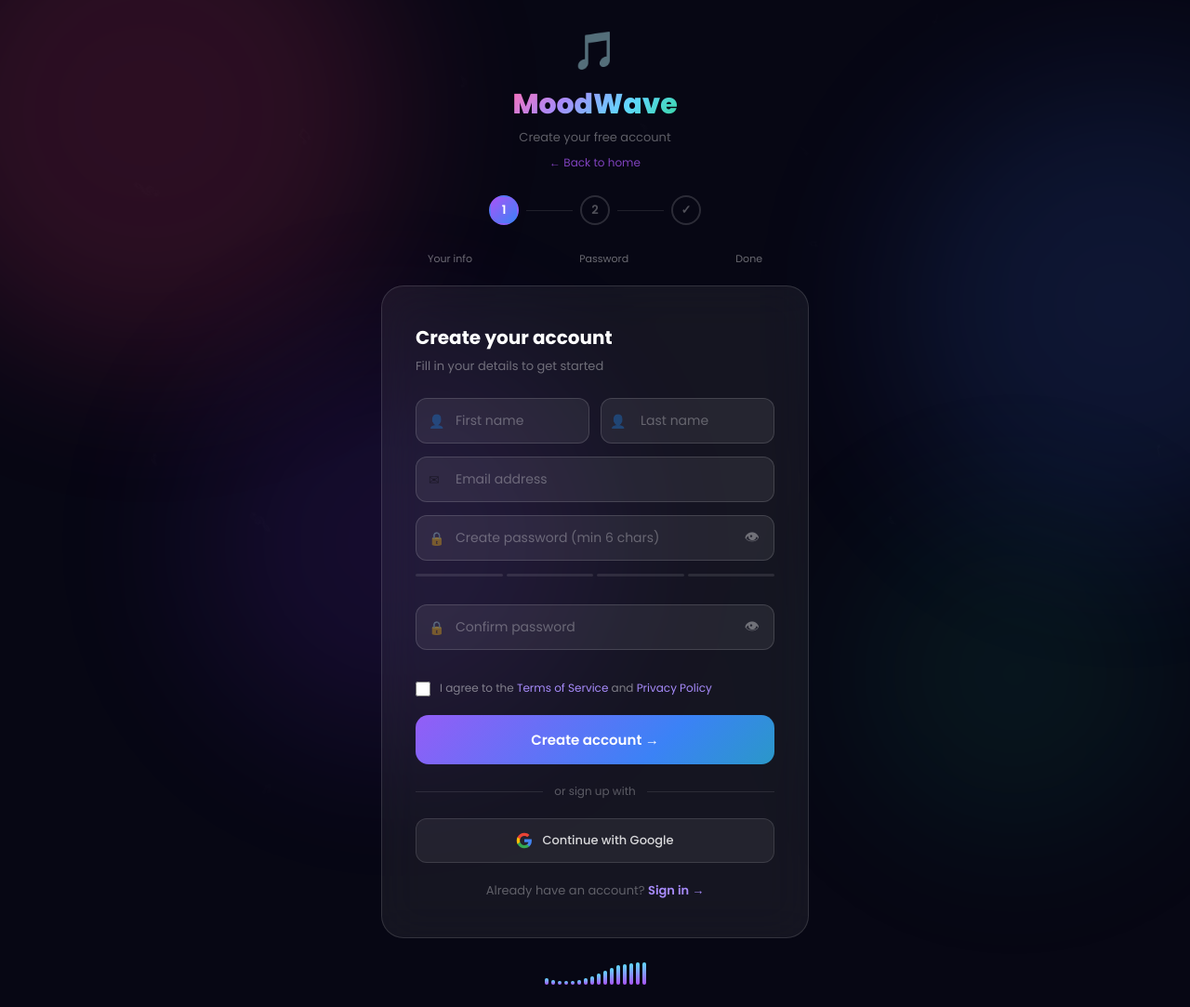
After one commit to sathishkumarp329-alt/moodwave, a Flask app: page /register in a window 1280 px wide. The commit adds this page. Shown: the whole page at 93% size. Run offline with Flask 3, Linux system fonts and the light colour scheme.

Commit message:
Separate login and register pages

```diff
--- a/app.py
+++ b/app.py
@@ -105,28 +105,46 @@
     # Always show home page first — do NOT auto redirect to dashboard
     return render_template("home.html")
 
+# ── ADD THESE NEW ROUTES TO YOUR app.py ───────────────────────────────────────
+# Replace the existing @app.route("/auth") section with all of these:
+
+@app.route("/auth")
+def auth():
+    # Keep old /auth route — redirect to /login
+    if "user_id" in session:
+        return redirect(url_for("dashboard"))
+    return redirect(url_for("login_page"))
+
+@app.route("/login")
+def login_page():
+    if "user_id" in session:
+        return redirect(url_for("dashboard"))
+    return render_template("login.html")
+
+@app.route("/register")
+def register_page():
+    if "user_id" in session:
+        return redirect(url_for("dashboard"))
+    return render_template("register.html")
+
+@app.route("/")
+def root():
+    return render_template("home.html")
+
 @app.route("/home")
 def home():
     return render_template("home.html")
 
-@app.route("/auth")
-def auth():
-    # If already logged in go straight to dashboard
-    if "user_id" in session:
-        return redirect(url_for("dashboard"))
-    return render_template("auth.html")
-
 @app.route("/dashboard")
 def dashboard():
-    # Protected — must be logged in
     if "user_id" not in session:
-        return redirect(url_for("auth"))
+        return redirect(url_for("login_page"))
     return render_template("index.html")
 
 @app.route("/stats")
 def stats():
     if "user_id" not in session:
-        return redirect(url_for("auth"))
+        return redirect(url_for("login_page"))
     return render_template("stats.html")
 
 # ══════════════════════════════════════════════════════════════════════════════
--- a/templates/home.html
+++ b/templates/home.html
@@ -161,7 +161,7 @@
      NAVBAR
 ══════════════════════════════════════════════════════════════════════ -->
 <nav class="navbar">
-  <div class="nav-logo" onclick="scrollTo(0,0)">🎵 Kamly😄</div>
+  <div class="nav-logo" onclick="scrollTo(0,0)">🎵 MoodWave</div>
   <div class="nav-links">
     <a class="nav-link active" onclick="scrollToSection('home')">Home</a>
     <a class="nav-link" onclick="scrollToSection('discover')">Discover</a>
@@ -169,8 +169,8 @@
     <a class="nav-link" onclick="scrollToSection('features')">Features</a>
   </div>
   <div class="nav-btns">
-    <button class="btn-outline" onclick="location.href='/auth'">Sign in</button>
-    <button class="btn-primary" onclick="location.href='/auth'">Get started</button>
+    <button class="btn-outline" onclick="location.href='/login'">Sign in</button>
+    <button class="btn-primary" onclick="location.href='/register'">Get started</button>
   </div>
 </nav>
 
--- /dev/null
+++ b/templates/register.html
@@ -0,0 +1,286 @@
+<!DOCTYPE html>
+<html lang="en">
+<head>
+<meta charset="UTF-8"/>
+<meta name="viewport" content="width=device-width, initial-scale=1.0"/>
+<title>MoodWave — Create Account</title>
+<style>
+@import url('https://fonts.googleapis.com/css2?family=Poppins:wght@300;400;500;600;700;800&display=swap');
+*{margin:0;padding:0;box-sizing:border-box;}
+body{font-family:'Poppins',sans-serif;min-height:100vh;background:#070714;overflow-x:hidden;}
+.blob{position:fixed;border-radius:50%;filter:blur(80px);opacity:0.38;pointer-events:none;z-index:0;animation:bd ease-in-out infinite alternate;}
+.b1{width:500px;height:500px;background:rgba(255,60,120,0.4);top:-150px;left:-120px;animation-duration:9s;}
+.b2{width:450px;height:450px;background:rgba(60,120,255,0.35);top:10%;right:-120px;animation-duration:12s;animation-delay:-3s;}
+.b3{width:400px;height:400px;background:rgba(140,60,255,0.3);bottom:5%;left:15%;animation-duration:10s;animation-delay:-5s;}
+.b4{width:320px;height:320px;background:rgba(20,200,150,0.22);bottom:-60px;right:5%;animation-duration:8s;animation-delay:-2s;}
+@keyframes bd{from{transform:translate(0,0) scale(1);}to{transform:translate(35px,25px) scale(1.1);}}
+.note{position:fixed;color:rgba(255,255,255,0.09);pointer-events:none;z-index:1;animation:fn linear infinite;}
+@keyframes fn{0%{transform:translateY(105vh) rotate(0deg);opacity:0;}8%{opacity:0.11;}92%{opacity:0.07;}100%{transform:translateY(-60px) rotate(400deg);opacity:0;}}
+.card{background:rgba(255,255,255,0.06);backdrop-filter:blur(22px);-webkit-backdrop-filter:blur(22px);border:1px solid rgba(255,255,255,0.13);border-radius:24px;padding:40px 36px;width:100%;max-width:460px;position:relative;z-index:10;}
+.gt{background:linear-gradient(135deg,#ff6eb4,#a78bfa,#60d9ff,#34d399);-webkit-background-clip:text;-webkit-text-fill-color:transparent;background-clip:text;}
+.inp-wrap{position:relative;margin-bottom:14px;}
+.inp-icon{position:absolute;left:14px;top:50%;transform:translateY(-50%);font-size:14px;pointer-events:none;opacity:0.4;}
+.inp{width:100%;padding:13px 14px 13px 42px;background:rgba(255,255,255,0.07);border:1px solid rgba(255,255,255,0.14);border-radius:12px;color:#fff;font-family:'Poppins',sans-serif;font-size:14px;outline:none;transition:border-color 0.2s,background 0.2s;}
+.inp::placeholder{color:rgba(255,255,255,0.3);}
+.inp:focus{border-color:rgba(168,85,247,0.75);background:rgba(255,255,255,0.10);}
+.inp.valid{border-color:rgba(52,211,153,0.6);}
+.inp.invalid{border-color:rgba(239,68,68,0.6);}
+.eye-btn{position:absolute;right:12px;top:50%;transform:translateY(-50%);background:none;border:none;color:rgba(255,255,255,0.35);cursor:pointer;font-size:16px;padding:4px;}
+.str-row{display:flex;gap:4px;margin-top:5px;}
+.str-seg{flex:1;height:3px;border-radius:2px;background:rgba(255,255,255,0.1);transition:background 0.3s;}
+.rbtn{width:100%;padding:15px;border:none;border-radius:14px;background:linear-gradient(135deg,#ff4d8d,#a855f7,#3b82f6,#10b981);background-size:250% 250%;animation:gs 3s ease infinite;color:#fff;font-family:'Poppins',sans-serif;font-size:15px;font-weight:600;cursor:pointer;transition:transform 0.2s,box-shadow 0.2s;margin-top:4px;}
+.rbtn:hover{transform:scale(1.02);box-shadow:0 0 26px rgba(168,85,247,0.45);}
+.rbtn:disabled{opacity:0.6;cursor:not-allowed;transform:none;}
+@keyframes gs{0%{background-position:0% 50%}50%{background-position:100% 50%}100%{background-position:0% 50%}}
+.divider{display:flex;align-items:center;gap:12px;margin:20px 0;}
+.divider::before,.divider::after{content:'';flex:1;height:1px;background:rgba(255,255,255,0.1);}
+.divider span{color:rgba(255,255,255,0.3);font-size:12px;}
+.sbtn{display:flex;align-items:center;justify-content:center;gap:10px;width:100%;padding:13px;border-radius:12px;background:rgba(255,255,255,0.06);border:1px solid rgba(255,255,255,0.12);color:rgba(255,255,255,0.82);font-family:'Poppins',sans-serif;font-size:13px;font-weight:500;cursor:pointer;transition:all 0.2s;}
+.sbtn:hover{background:rgba(255,255,255,0.11);border-color:rgba(255,255,255,0.22);}
+.chk-wrap{display:flex;align-items:flex-start;gap:10px;margin-bottom:16px;}
+.chk{width:16px;height:16px;min-width:16px;accent-color:#a855f7;margin-top:2px;cursor:pointer;}
+.lnk{color:#a78bfa;cursor:pointer;text-decoration:none;}
+.lnk:hover{text-decoration:underline;}
+.msg{font-size:13px;padding:12px 16px;border-radius:12px;margin-top:14px;display:none;line-height:1.5;}
+.msg.err{background:rgba(239,68,68,0.12);border:1px solid rgba(239,68,68,0.3);color:#fca5a5;}
+.msg.ok{background:rgba(52,211,153,0.12);border:1px solid rgba(52,211,153,0.3);color:#6ee7b7;}
+.wave{display:flex;align-items:flex-end;justify-content:center;gap:3px;height:28px;margin-top:22px;}
+.wbar{width:4px;border-radius:2px;background:linear-gradient(to top,#a855f7,#60d9ff);animation:wb 0.8s ease-in-out infinite alternate;}
+@keyframes wb{from{height:4px}to{height:24px}}
+.steps{display:flex;align-items:center;justify-content:center;gap:8px;margin-bottom:28px;}
+.step{width:32px;height:32px;border-radius:50%;display:flex;align-items:center;justify-content:center;font-size:13px;font-weight:600;border:2px solid rgba(255,255,255,0.15);color:rgba(255,255,255,0.3);}
+.step.active{background:linear-gradient(135deg,#a855f7,#3b82f6);border-color:transparent;color:#fff;}
+.step.done{background:rgba(52,211,153,0.2);border-color:rgba(52,211,153,0.5);color:#34d399;}
+.step-line{flex:1;height:1px;background:rgba(255,255,255,0.1);max-width:50px;}
+</style>
+</head>
+<body>
+<div class="blob b1"></div><div class="blob b2"></div>
+<div class="blob b3"></div><div class="blob b4"></div>
+<div id="nc" style="position:fixed;inset:0;pointer-events:none;z-index:1;overflow:hidden;"></div>
+
+<div style="min-height:100vh;display:flex;align-items:center;justify-content:center;padding:24px;position:relative;z-index:5;">
+  <div style="display:flex;flex-direction:column;align-items:center;width:100%;">
+
+    <!-- Logo -->
+    <div style="text-align:center;margin-bottom:24px;">
+      <div style="font-size:40px;margin-bottom:6px;">🎵</div>
+      <h1 style="font-size:30px;font-weight:800;" class="gt">MoodWave</h1>
+      <p style="color:rgba(255,255,255,0.35);font-size:13px;margin-top:3px;">Create your free account</p>
+      <a href="/home" style="display:inline-flex;align-items:center;gap:5px;margin-top:8px;color:rgba(168,85,247,0.75);font-size:12px;text-decoration:none;">← Back to home</a>
+    </div>
+
+    <!-- Step indicator -->
+    <div class="steps" style="width:100%;max-width:460px;">
+      <div class="step active" id="step1">1</div>
+      <div class="step-line"></div>
+      <div class="step" id="step2">2</div>
+      <div class="step-line"></div>
+      <div class="step" id="step3">✓</div>
+    </div>
+    <div style="display:flex;justify-content:space-between;width:100%;max-width:360px;margin-bottom:20px;">
+      <span style="font-size:11px;color:rgba(255,255,255,0.4);">Your info</span>
+      <span style="font-size:11px;color:rgba(255,255,255,0.4);">Password</span>
+      <span style="font-size:11px;color:rgba(255,255,255,0.4);">Done</span>
+    </div>
+
+    <div class="card">
+      <h2 style="font-size:20px;font-weight:700;margin-bottom:6px;color:#fff;">Create your account</h2>
+      <p style="font-size:13px;color:rgba(255,255,255,0.38);margin-bottom:24px;">Fill in your details to get started</p>
+
+      <!-- Name row -->
+      <div style="display:grid;grid-template-columns:1fr 1fr;gap:12px;margin-bottom:0;">
+        <div class="inp-wrap">
+          <span class="inp-icon">👤</span>
+          <input class="inp" id="r-fname" type="text" placeholder="First name" autocomplete="given-name" oninput="validateField(this,'name')"/>
+        </div>
+        <div class="inp-wrap">
+          <span class="inp-icon" style="left:10px;">👤</span>
+          <input class="inp" id="r-lname" type="text" placeholder="Last name" autocomplete="family-name" oninput="validateField(this,'name')"/>
+        </div>
+      </div>
+
+      <!-- Email -->
+      <div class="inp-wrap">
+        <span class="inp-icon">✉</span>
+        <input class="inp" id="r-email" type="email" placeholder="Email address" autocomplete="email" oninput="validateField(this,'email')"/>
+      </div>
+
+      <!-- Password -->
+      <div class="inp-wrap">
+        <span class="inp-icon">🔒</span>
+        <input class="inp" id="r-pass" type="password" placeholder="Create password (min 6 chars)" autocomplete="new-password" oninput="checkStrength(this.value)"/>
+        <button class="eye-btn" type="button" onclick="toggleEye('r-pass',this)">👁</button>
+      </div>
+      <div class="str-row">
+        <div class="str-seg" id="s1"></div><div class="str-seg" id="s2"></div>
+        <div class="str-seg" id="s3"></div><div class="str-seg" id="s4"></div>
+      </div>
+      <p id="str-label" style="font-size:11px;color:rgba(255,255,255,0.3);margin:4px 0 12px;height:14px;"></p>
+
+      <!-- Confirm password -->
+      <div class="inp-wrap">
+        <span class="inp-icon">🔒</span>
+        <input class="inp" id="r-pass2" type="password" placeholder="Confirm password" autocomplete="new-password" oninput="checkMatch()"/>
+        <button class="eye-btn" type="button" onclick="toggleEye('r-pass2',this)">👁</button>
+      </div>
+      <p id="match-label" style="font-size:11px;margin:-8px 0 12px;height:14px;"></p>
+
+      <!-- Terms -->
+      <div class="chk-wrap">
+        <input class="chk" type="checkbox" id="r-terms"/>
+        <label for="r-terms" style="color:rgba(255,255,255,0.45);font-size:12px;line-height:1.5;cursor:pointer;">
+          I agree to the <span class="lnk">Terms of Service</span> and <span class="lnk">Privacy Policy</span>
+        </label>
+      </div>
+
+      <button class="rbtn" id="reg-btn" onclick="doRegister()">Create account →</button>
+      <div id="reg-msg" class="msg"></div>
+
+      <div class="divider"><span>or sign up with</span></div>
+      <button class="sbtn" onclick="location.href='/auth/google'">
+        <svg width="18" height="18" viewBox="0 0 24 24"><path fill="#4285F4" d="M22.56 12.25c0-.78-.07-1.53-.2-2.25H12v4.26h5.92c-.26 1.37-1.04 2.53-2.21 3.31v2.77h3.57c2.08-1.92 3.28-4.74 3.28-8.09z"/><path fill="#34A853" d="M12 23c2.97 0 5.46-.98 7.28-2.66l-3.57-2.77c-.98.66-2.23 1.06-3.71 1.06-2.86 0-5.29-1.93-6.16-4.53H2.18v2.84C3.99 20.53 7.7 23 12 23z"/><path fill="#FBBC05" d="M5.84 14.09c-.22-.66-.35-1.36-.35-2.09s.13-1.43.35-2.09V7.07H2.18C1.43 8.55 1 10.22 1 12s.43 3.45 1.18 4.93l3.66-2.84z"/><path fill="#EA4335" d="M12 5.38c1.62 0 3.06.56 4.21 1.64l3.15-3.15C17.45 2.09 14.97 1 12 1 7.7 1 3.99 3.47 2.18 7.07l3.66 2.84c.87-2.6 3.3-4.53 6.16-4.53z"/></svg>
+        Continue with Google
+      </button>
+
+      <p style="text-align:center;color:rgba(255,255,255,0.32);font-size:13px;margin-top:20px;">
+        Already have an account?
+        <a href="/login" class="lnk" style="font-weight:600;">Sign in →</a>
+      </p>
+    </div>
+
+    <div class="wave" id="wave-footer"></div>
+  </div>
+</div>
+
+<script>
+const syms=['♩','♪','♫','♬','𝄞'];
+function spawnNote(){
+  const nc=document.getElementById('nc'),n=document.createElement('div');
+  n.className='note';n.textContent=syms[Math.floor(Math.random()*syms.length)];
+  n.style.left=Math.random()*100+'%';const d=9+Math.random()*10;
+  n.style.animationDuration=d+'s';n.style.animationDelay=(Math.random()*-d)+'s';
+  n.style.fontSize=(12+Math.random()*13)+'px';
+  nc.appendChild(n);setTimeout(()=>n.remove(),(d+1)*1000);
+}
+setInterval(spawnNote,700);for(let i=0;i<10;i++)spawnNote();
+const wf=document.getElementById('wave-footer');
+for(let i=0;i<16;i++){const b=document.createElement('div');b.className='wbar';b.style.animationDelay=(i*0.07)+'s';wf.appendChild(b);}
+
+// If already logged in redirect
+async function checkSession(){
+  try{const r=await fetch('/api/me');const d=await r.json();if(d.logged_in)window.location.href='/dashboard';}catch(e){}
+}
+checkSession();
+
+function toggleEye(id,btn){
+  const inp=document.getElementById(id);
+  inp.type=inp.type==='password'?'text':'password';
+  btn.textContent=inp.type==='text'?'🙈':'👁';
+}
+
+function validateField(inp,type){
+  if(type==='email'){
+    const ok=/^[^\s@]+@[^\s@]+\.[^\s@]+$/.test(inp.value);
+    inp.className='inp '+(inp.value.length>0?(ok?'valid':'invalid'):'');
+  } else {
+    inp.className='inp '+(inp.value.trim().length>0?'valid':'');
+  }
+}
+
+const SC=['#ef4444','#f97316','#eab308','#22c55e'];
+const SL=['Weak','Fair','Good','Strong'];
+function checkStrength(v){
+  let s=0;
+  if(v.length>=6)s++;
+  if(/[A-Z]/.test(v)&&/[a-z]/.test(v))s++;
+  if(/\d/.test(v))s++;
+  if(/[^A-Za-z0-9]/.test(v))s++;
+  for(let i=1;i<=4;i++) document.getElementById('s'+i).style.background=i<=s?SC[s-1]:'rgba(255,255,255,0.1)';
+  const lbl=document.getElementById('str-label');
+  lbl.textContent=v.length>0?(SL[s-1]||''):'';
+  lbl.style.color=v.length>0?(SC[s-1]||'transparent'):'transparent';
+  checkMatch();
+}
+
+function checkMatch(){
+  const p1=document.getElementById('r-pass').value;
+  const p2=document.getElementById('r-pass2').value;
+  const lbl=document.getElementById('match-label');
+  if(p2.length===0){lbl.textContent='';return;}
+  if(p1===p2){lbl.textContent='✓ Passwords match';lbl.style.color='#34d399';}
+  else{lbl.textContent='✗ Passwords do not match';lbl.style.color='#f87171';}
+}
+
+// Update step indicator
+function setStep(n){
+  for(let i=1;i<=3;i++){
+    const el=document.getElementById('step'+i);
+    if(!el)return;
+    if(i<n) el.className='step done';
+    else if(i===n) el.className='step active';
+    else el.className='step';
+  }
+}
+
+function showMsg(text,type){
+  const el=document.getElementById('reg-msg');
+  el.textContent=text;el.className='msg '+type;el.style.display='block';
+}
+
+async function doRegister(){
+  const fname=document.getElementById('r-fname').value.trim();
+  const lname=document.getElementById('r-lname').value.trim();
+  const email=document.getElementById('r-email').value.trim().toLowerCase();
+  const pass =document.getElementById('r-pass').value;
+  const pass2=document.getElementById('r-pass2').value;
+  const terms=document.getElementById('r-terms').checked;
+
+  // Client-side validation
+  if(!fname||!lname){showMsg('Please enter your first and last name.','err');return;}
+  if(!email||!/^[^\s@]+@[^\s@]+\.[^\s@]+$/.test(email)){showMsg('Please enter a valid email address.','err');return;}
+  if(pass.length<6){showMsg('Password must be at least 6 characters.','err');return;}
+  if(pass!==pass2){showMsg('Passwords do not match. Please check and try again.','err');return;}
+  if(!terms){showMsg('Please accept the Terms of Service to continue.','err');return;}
+
+  const btn=document.getElementById('reg-btn');
+  btn.textContent='Creating account…';btn.disabled=true;
+  setStep(2);
+
+  try{
+    const res=await fetch('/api/register',{
+      method:'POST',
+      headers:{'Content-Type':'application/json'},
+      body:JSON.stringify({fname,lname,email,password:pass})
+    });
+    const data=await res.json();
+
+    if(data.ok){
+      setStep(3);
+      showMsg('✓ Account created! Welcome '+data.name+'! Redirecting to dashboard…','ok');
+      setTimeout(()=>{window.location.href='/dashboard';},1200);
+    } else {
+      setStep(1);
+      // Email already exists — redirect to login with prefilled email
+      if(res.status===409){
+        showMsg('','err');
+        document.getElementById('reg-msg').innerHTML=
+          'This email is already registered. <a href="/login?email='+encodeURIComponent(email)+'" style="color:#a78bfa;font-weight:600;">Sign in instead →</a>';
+        document.getElementById('reg-msg').className='msg err';
+        document.getElementById('reg-msg').style.display='block';
+      } else {
+        showMsg(data.error||'Registration failed. Please try again.','err');
+      }
+      btn.textContent='Create account →';btn.disabled=false;
+    }
+  }catch(e){
+    setStep(1);
+    showMsg('Cannot connect to server. Please try again.','err');
+    btn.textContent='Create account →';btn.disabled=false;
+  }
+}
+
+document.addEventListener('keydown',e=>{if(e.key==='Enter')doRegister();});
+</script>
+</body>
+</html>
```
Also changed, not shown: templates/login.html (added, +232 -0 lines).
